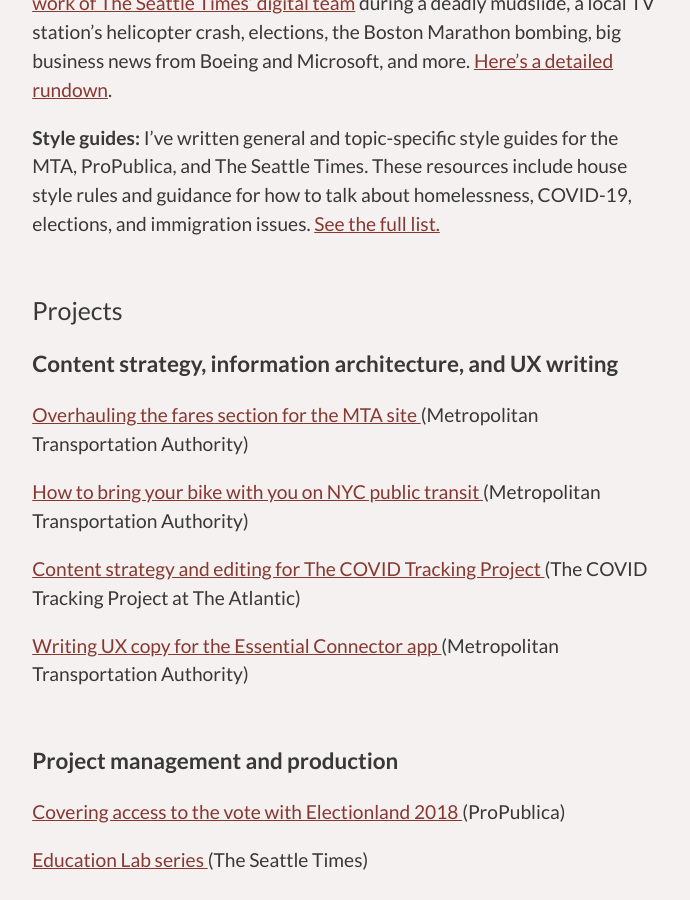
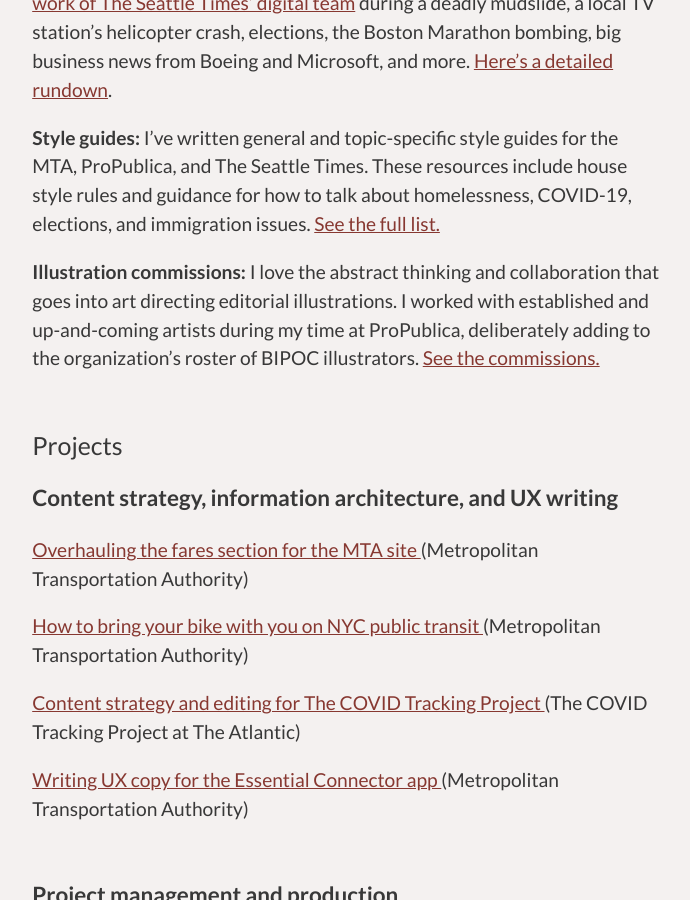
Before and after one commit to hannah-birch/hannah-birch.github.io, a Jekyll site: the page built from pages/portfolio.md, in a window 1280 px wide and 900 px high, scrolled down 350 px. Shown: the whole window, without its empty margins (291-981 px from the left). Built offline with Jekyll 4.4.1, drawn with Linux system fonts in a browser that asks for light colours; nearby versions of some CDN libraries.

Commit message:
Adds illustration commissions to portfolio page

```diff
--- a/pages/portfolio.md
+++ b/pages/portfolio.md
@@ -11,6 +11,8 @@
   <p><strong>Homepage curation and breaking-news production:</strong> I <a href="/2014-03-22/oso-mudslide.html">contributed to the work of The Seattle Times’ digital team</a> during a deadly mudslide, a local TV station’s helicopter crash, elections, the Boston Marathon bombing, big business news from Boeing and Microsoft, and more. <a href="/homepage-breaking-news/">Here’s a detailed rundown</a>.</p>
 
   <p><strong>Style guides:</strong> I’ve written general and topic-specific style guides for the MTA, ProPublica, and The Seattle Times. These resources include house style rules and guidance for how to talk about homelessness, COVID-19, elections, and immigration issues. <a href="/style-guides/">See the full list.</a></p>
+
+  <p><strong>Illustration commissions:</strong> I love the abstract thinking and collaboration that goes into art directing editorial illustrations. I worked with established and up-and-coming artists during my time at ProPublica, deliberately adding to the organization’s roster of BIPOC illustrators. <a href="/illustration-commissions">See the commissions.</a></p>
 </div>
 
 <h2>Projects</h2>
```
Also changed, not shown: 2 other files.
